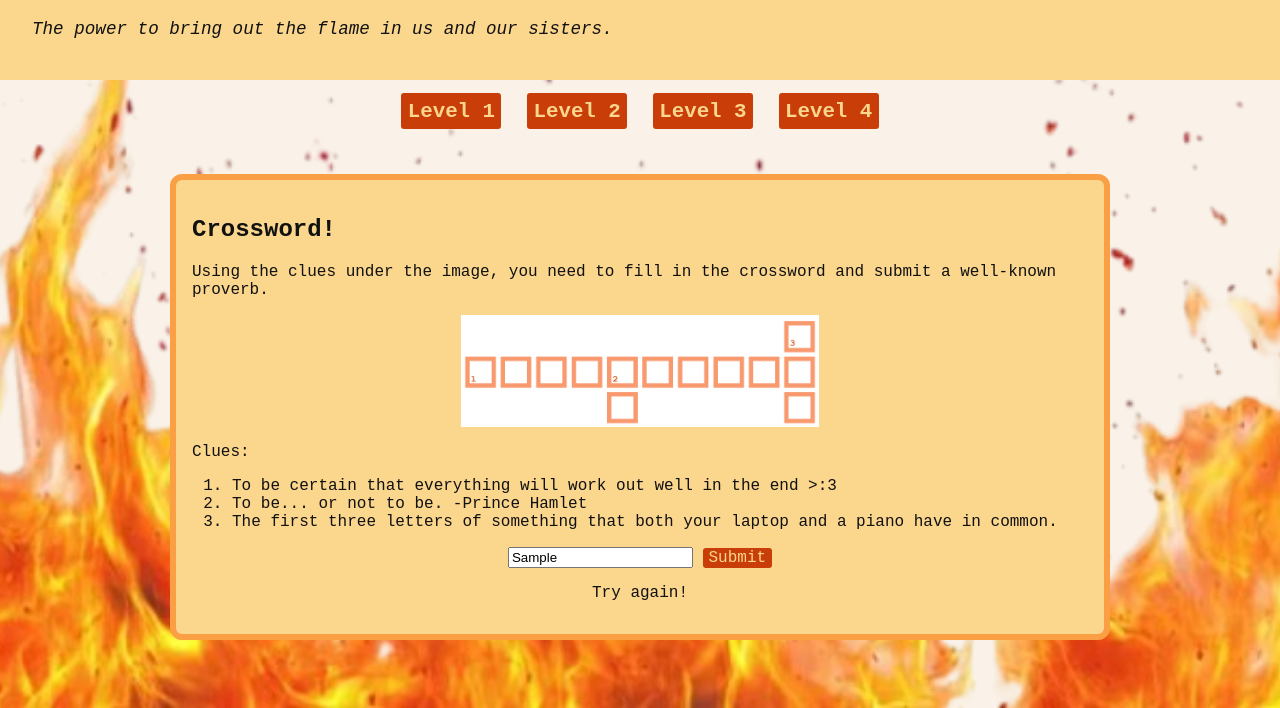
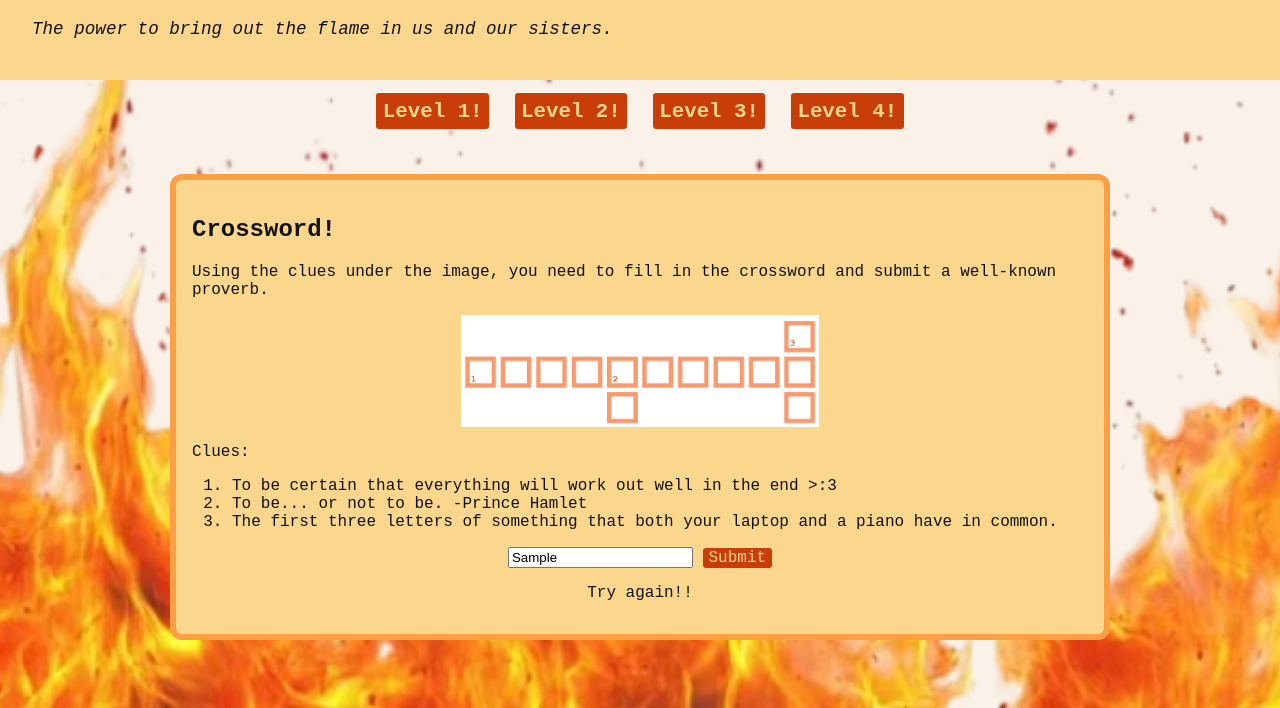
Before and after one commit to AmbitiousS141/pyrokineSIS-Parthenon-Project-, a plain HTML site: page decryption-site/decryption4.html in a window 1280 px wide. Both pictures are taken after typing "Sample" into the empty fields and a click on the button "Submit". Shown: the part 92-800 px from the top of the page. Drawn offline with Linux system fonts and the light colour scheme.

```diff
--- a/decryption-site/decryption-1.js
+++ b/decryption-site/decryption-1.js
@@ -4,9 +4,7 @@ function checkInput() {
 
     if (inputValue === "inhale confidence exhale doubt") {
             outputElement.innerHTML = "You got it correct. Amazing!";
-        } else if (inputValue === "IDK") {
-            outputElement.innerHTML = "You can do better!";
-        } else {
+    } else {
             outputElement.innerHTML = "Try again!"
         }
     }
--- a/decryption-site/decryption-2.js
+++ b/decryption-site/decryption-2.js
@@ -5,6 +5,6 @@ function checkInput() {
     if (inputValue === "sisterhood") {
             outputElement.innerHTML = "You got it correct. Amazing!";
         } else {
-            outputElement.innerHTML = "Try again!"
+            outputElement.innerHTML = "Try again!!"
         }
     }
--- a/decryption-site/decryption.css
+++ b/decryption-site/decryption.css
@@ -99,3 +99,5 @@ html, body {
     width: 60%;
     margin: top 1rem;
 }
+
+/* thank you! */
--- a/decryption-site/decryption3.js
+++ b/decryption-site/decryption3.js
@@ -4,8 +4,6 @@
 
         if (inputValue === "EMPOWERMENT") {
             outputElement.innerHTML = "You got it right!";
-        } else if (inputValue === "IDK") {
-            outputElement.innerHTML = "You can do better!";
         } else {
             outputElement.innerHTML = "Try again!";
         }
--- a/decryption-site/decryption4.html
+++ b/decryption-site/decryption4.html
@@ -16,16 +16,16 @@
 </header>
 <div class="levels">
   <a href="decryption-1.html"><button>
-   <b>Level 1</b>
+   <b>Level 1!</b>
   </button></a>
   <a href="decryption-2.html"><button>
-   <b>Level 2</b>
+   <b>Level 2!</b>
   </button></a>
   <a href="decryption3.html"><button>
-   <b>Level 3</b>
+   <b>Level 3!</b>
   </button></a>
   <a href="decryption4.html"><button>
-   <b>Level 4</b>
+   <b>Level 4!</b>
   </button></a>
 </div>
 
--- a/decryption-site/decryption4.js
+++ b/decryption-site/decryption4.js
@@ -5,6 +5,6 @@ function checkInput() {
     if (inputValue === "confidence is key") {
             outputElement.innerHTML = "You got it correct. Amazing!";
         } else {
-            outputElement.innerHTML = "Try again!"
+            outputElement.innerHTML = "Try again!!"
         }
     }
```
Also changed, not shown: decryption-site/decryption-1.html (+4 -4 lines), decryption-site/decryption-2.html (+4 -4 lines), decryption-site/decryption3.html (+4 -4 lines).
